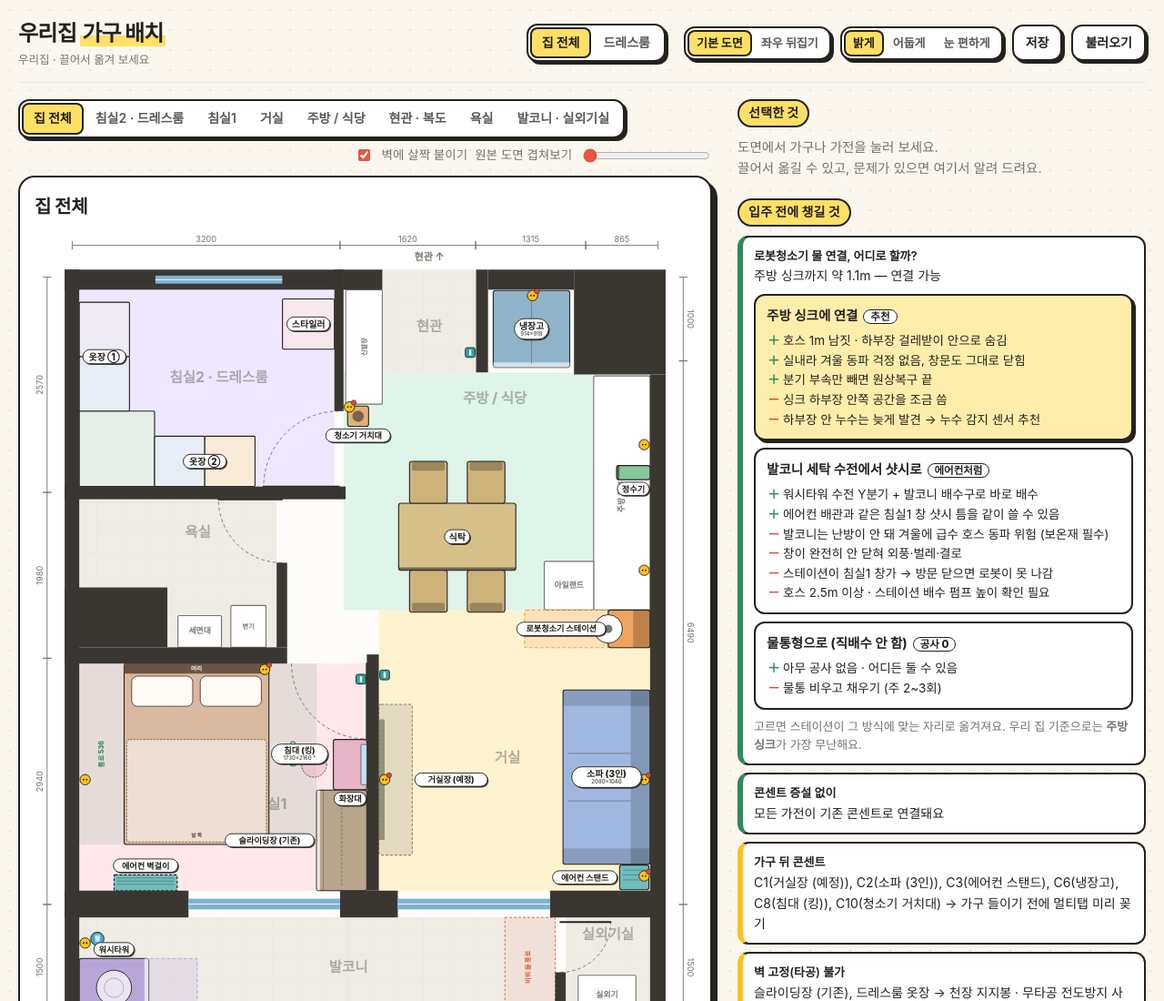
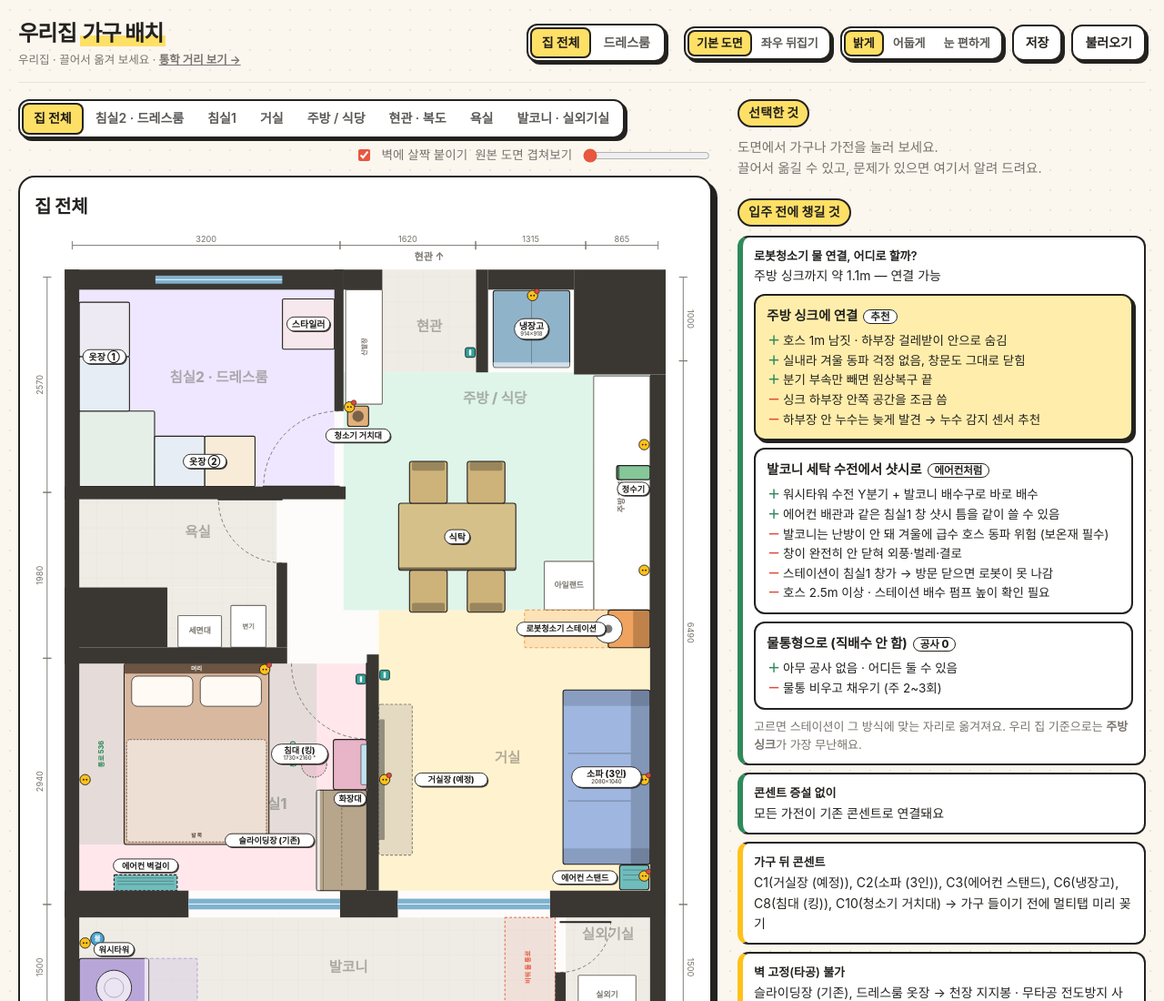
Before and after one commit to Ydev-ai/house, a plain HTML site: page index.html in a window 1280 px wide. Shown: the top 1100 px of the page at 91% size. Drawn offline with Linux system fonts and the light colour scheme.

Commit message:
update00

```diff
--- a/index.html
+++ b/index.html
@@ -235,7 +235,7 @@ button,select,input,label{touch-action:manipulation}
 <body>
 <div class="wrap">
   <header class="top">
-    <div class="brand">우리집 <span class="hl">가구 배치</span><small>우리집 · 끌어서 옮겨 보세요</small></div>
+    <div class="brand">우리집 <span class="hl">가구 배치</span><small>우리집 · 끌어서 옮겨 보세요 · <a href="school.html" style="color:inherit;font-weight:700">통학 거리 보기 →</a></small></div>
     <div class="seg" id="tabSeg">
       <button data-t="house">집 전체</button>
       <button data-t="dress">드레스룸</button>
```
